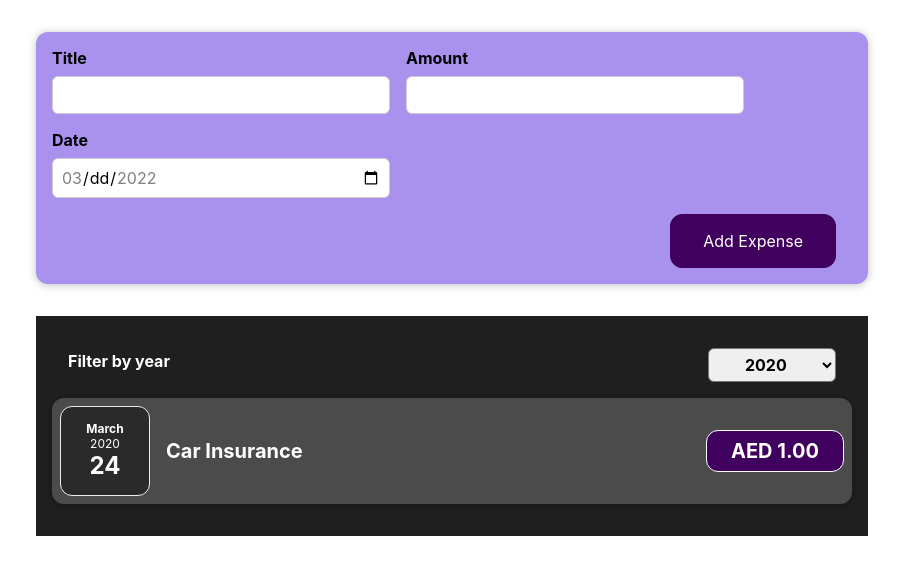
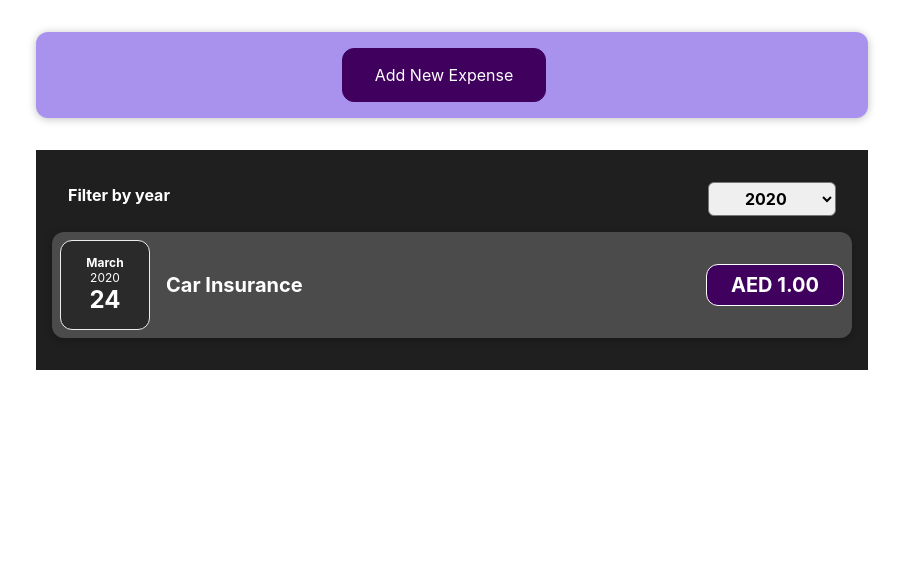
Before and after one commit to Raslif/React-js-demo-app, a React (Create React App) app: page / in a window 1280 px wide. Shown: the top 574 px of the page, without its empty margins (188-1091 px from the left). Built offline with nearby package versions, Linux system fonts and the light colour scheme.

Commit message:
Add conditional content concept to form

```diff
--- /dev/null
+++ b/src/components/Expense/ExpenseList.js
@@ -0,0 +1,21 @@
+import React from "react";
+
+import ExpenseItem from "./ExpenseItem";
+import './ExpensesList.css';
+
+const ExpenseList = (props) => {
+    let filteredExpenseList = props.filteredList;
+
+    if (!filteredExpenseList || filteredExpenseList.length === 0)
+        return <h3 className="expenses-list__fallback">No Expenses Found.</h3>
+
+    return (
+        <ul className="expenses-list">
+            {filteredExpenseList.map((expense, index) => (
+                <ExpenseItem expenseItem={expense} key={index} />
+            ))}
+        </ul>
+    );
+}
+
+export default ExpenseList;
--- a/src/components/Expense/Expenses.js
+++ b/src/components/Expense/Expenses.js
@@ -1,5 +1,7 @@
 import { useState } from "react";
+
 import ExpenseItem from "./ExpenseItem";
+import ExpenseList from "./ExpenseList";
 import './Expenses.css';
 import ExpensesFilter from "./ExpensesFilter";
 
@@ -14,11 +16,11 @@ export default function Expenses(props) {
         return item.expenseDate.getFullYear().toString() === filteredYear
     });
 
-    let expensesContent = (!filteredExpensesList || filteredExpensesList.length <= 0)
-        ? <p>No Expenses found.</p>
-        : (filteredExpensesList.map((expense, index) => (
-            <ExpenseItem expenseItem={expense} key={index} />
-        )));
+    // let expensesContent = (!filteredExpensesList || filteredExpensesList.length <= 0)
+    //     ? <p>No Expenses found.</p>
+    //     : (filteredExpensesList.map((expense, index) => (
+    //         <ExpenseItem expenseItem={expense} key={index} />
+    //     )));
 
     //let expensesContent = <p>No Expenses found.</p>;
     // if (filteredExpensesList && filteredExpensesList.length > 0) {
@@ -30,7 +32,7 @@ export default function Expenses(props) {
     return (
         <div className="expenses">
             <ExpensesFilter selected={filteredYear} onChangeYearFilter={yearFilterChangeHandler} />
-            {expensesContent}
+            <ExpenseList filteredList={filteredExpensesList} />
         </div>
     );
 }
--- /dev/null
+++ b/src/components/Expense/ExpensesList.css
@@ -0,0 +1,9 @@
+.expenses-list {
+    list-style: none;
+    padding   : 0;
+}
+
+.expenses-list__fallback {
+    color     : white;
+    text-align: center;
+}
--- a/src/components/NewExpense/ExpenseForm.js
+++ b/src/components/NewExpense/ExpenseForm.js
@@ -8,6 +8,8 @@ const ExpenseForm = (props) => {
         enteredAmount: '',
         enteredDate: ''
     });
+
+    const [isFormVisible, setIsFormVisible] = useState(false);
 
     let titleChangeHandler = (event) => {
         /* Use this approach when our state values update will happen based on previous state values */
@@ -44,8 +46,21 @@ const ExpenseForm = (props) => {
         props.onSaveExpenseData(expenseData);
     }
 
+    let cancelClickHandler = () => {
+        setIsFormVisible((prevValue) => {
+            return !prevValue;
+        });
+    }
+
+    let addNewExpenseClickHandler = () => {
+        setIsFormVisible((prevValue) => {
+            return !prevValue;
+        });
+    }
+
     return (
-        <form onSubmit={expenseSubmitHandler}>
+        isFormVisible ?
+            (<form onSubmit={expenseSubmitHandler}>
                 <div className="new-expense__controls">
                     <div className="new-expense__control">
                         <label>Title</label>
@@ -61,9 +76,11 @@ const ExpenseForm = (props) => {
                     </div>
                 </div>
                 <div className="new-expense__actions">
+                    <button type="button" onClick={cancelClickHandler}>Cancel</button>
                     <button type="submit">Add Expense</button>
                 </div>
-        </form>
+            </form>)
+            : (<button type="button" onClick={addNewExpenseClickHandler}>Add New Expense</button>)
     );
 }
 
```
Lines whose indentation alone changed are shown as unchanged.
